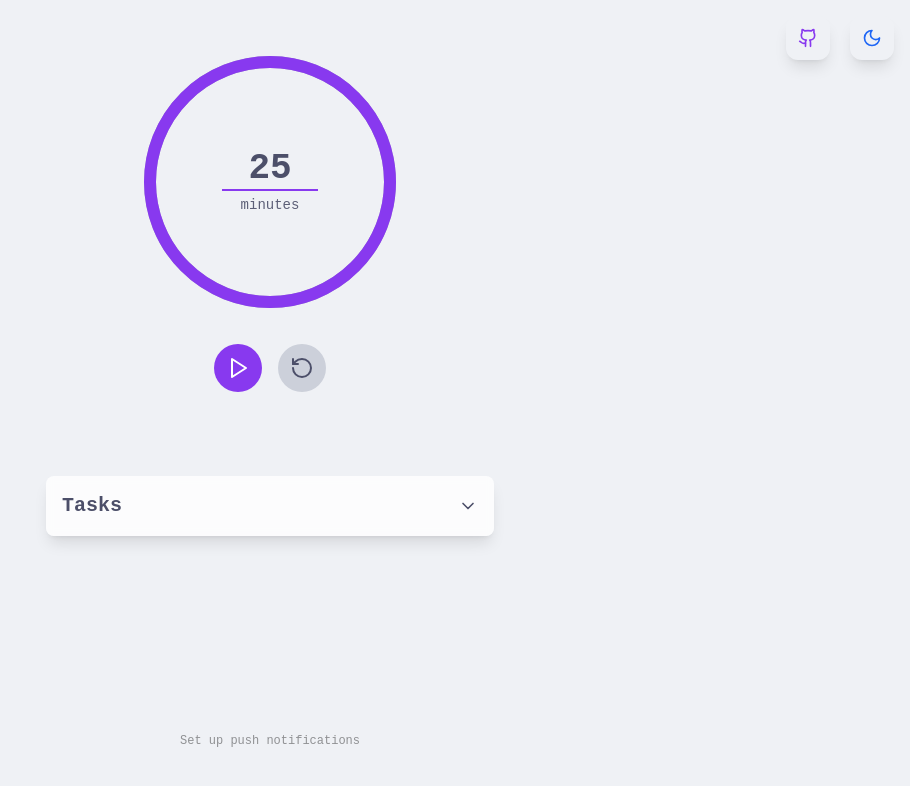
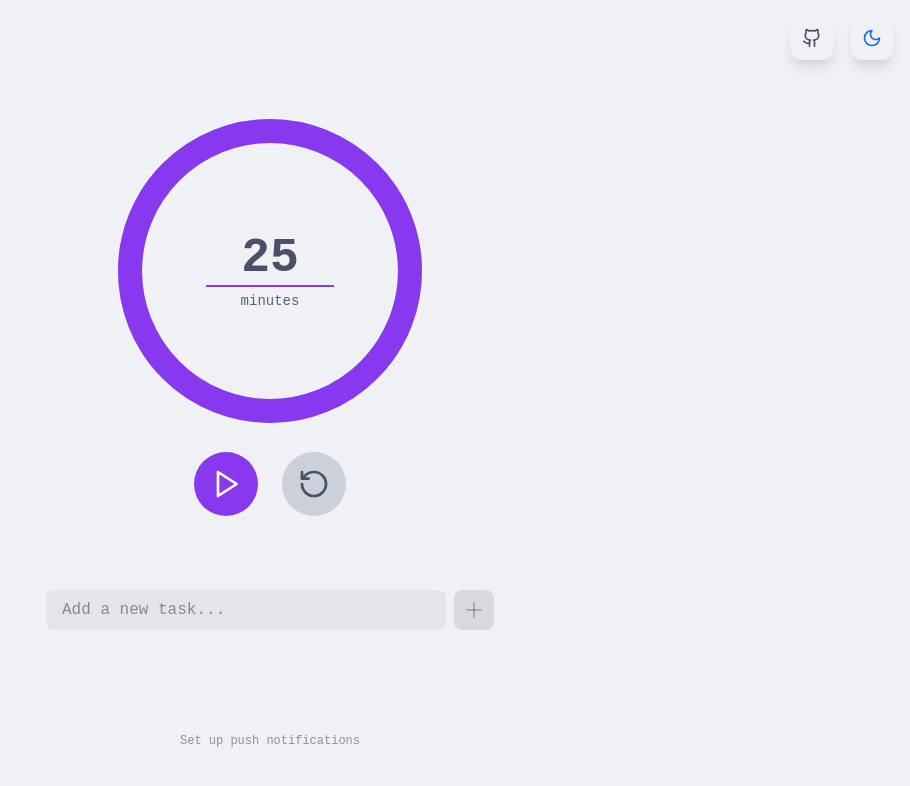
Before and after one commit to lperez37/productivy-clock, a React (Vite) app: page / in a window 1280 px wide. Shown: the top 786 px of the page, without its empty margins (370-1280 px from the left). Built offline with nearby package versions, Linux system fonts and the light colour scheme.

Commit message:
second day adjustments

```diff
--- a/src/App.tsx
+++ b/src/App.tsx
@@ -237,14 +237,16 @@ function App() {
 
   return (
     <div className="min-h-screen transition-colors duration-300">
-      <div className="container mx-auto px-4 py-8 flex flex-col min-h-screen">
-        <ThemeToggle
-          isDark={isDark}
-          onToggle={() => setIsDark((prev: boolean) => !prev)}
-        />
-        <GithubLink url="https://github.com/lperez37/productivy-clock" />
+      <div className="container relative mx-auto px-4 py-8 flex flex-col min-h-screen">
+        <div className="absolute top-4 right-4 flex items-center gap-4">
+          <GithubLink url="https://github.com/lperez37/productivy-clock" />
+          <ThemeToggle
+            isDark={isDark}
+            onToggle={() => setIsDark((prev: boolean) => !prev)}
+          />
+        </div>
 
-        <div className="flex-1 flex flex-col items-center gap-12">
+        <div className="flex-1 flex flex-col items-center gap-12 mt-16">
           <CircularTimer
             initialMinutes={timer.initialTime}
             currentTime={timer.currentTime}
--- a/src/components/CircularTimer.tsx
+++ b/src/components/CircularTimer.tsx
@@ -75,8 +75,14 @@ export const CircularTimer: React.FC<CircularTimerProps> = ({
 
     // Only update initialMinutes if the value is a valid number
     const numValue = parseInt(value);
-    if (!isNaN(numValue) && numValue >= 0 && numValue <= 60) {
+    if (!isNaN(numValue) && numValue >= 0 && numValue <= 9999) {
       setInitialMinutes(numValue);
+    }
+  };
+
+  const handleKeyDown = (e: React.KeyboardEvent<HTMLInputElement>) => {
+    if (e.key === 'Enter') {
+      handlePlayClick();
     }
   };
 
@@ -90,7 +96,7 @@ export const CircularTimer: React.FC<CircularTimerProps> = ({
   };
 
   // Calculate circle dimensions and progress
-  const radius = 120;
+  const radius = 140;
   const circumference = 2 * Math.PI * radius;
   const dashOffset = circumference * (1 - progress);
 
@@ -104,7 +110,7 @@ export const CircularTimer: React.FC<CircularTimerProps> = ({
   // Modify the click handler for the play button
   const handlePlayClick = () => {
     const numValue = parseInt(inputValue);
-    if (isNaN(numValue) || numValue <= 0 || numValue > 60) {
+    if (isNaN(numValue) || numValue <= 0 || numValue > 9999) {
       setIsInvalidAttempt(true);
       return;
     }
@@ -112,23 +118,23 @@ export const CircularTimer: React.FC<CircularTimerProps> = ({
   };
 
   return (
-    <div className={`relative w-[300px] h-[300px] mt-4 sm:mt-0 ${isInvalidAttempt ? 'shake' : ''}`}>
+    <div className={`relative w-[350px] h-[350px] mt-4 sm:mt-0 ${isInvalidAttempt ? 'shake' : ''}`}>
       <svg className={`${isTimeUp ? 'shake' : ''} transform -rotate-90 w-full h-full`}>
         <circle
-          cx="150"
-          cy="150"
+          cx="175"
+          cy="175"
           r={radius}
           stroke="currentColor"
-          strokeWidth="12"
+          strokeWidth="24"
           fill="transparent"
           className="text-[var(--latte-surface0)] dark:text-[var(--mocha-surface0)]"
         />
         <circle
-          cx="150"
-          cy="150"
+          cx="175"
+          cy="175"
           r={radius}
           stroke="currentColor"
-          strokeWidth="12"
+          strokeWidth="24"
           fill="transparent"
           strokeDasharray={circumference}
           strokeDashoffset={dashOffset}
@@ -151,31 +157,32 @@ export const CircularTimer: React.FC<CircularTimerProps> = ({
               type="number"
               value={inputValue}
               onChange={handleInputChange}
-              className="w-24 text-4xl font-bold text-center bg-transparent border-b-2 border-[var(--latte-surface1)] dark:border-[var(--mocha-surface1)] focus:outline-none focus:border-[var(--latte-mauve)] dark:focus:border-[var(--mocha-mauve)]"
-              max="60"
+              onKeyDown={handleKeyDown}
+              className="w-32 text-5xl font-bold text-center bg-transparent border-b-2 border-[var(--latte-surface1)] dark:border-[var(--mocha-surface1)] focus:outline-none focus:border-[var(--latte-mauve)] dark:focus:border-[var(--mocha-mauve)]"
+              max="9999"
               min="1"
             />
             <span className="text-sm text-[var(--latte-subtext1)] dark:text-[var(--mocha-subtext1)] mt-1">minutes</span>
           </div>
         ) : (
-          <div className={`text-4xl font-bold ${!isRunning && !isTimeUp && !inputMode ? 'blink' : ''}`}>
+          <div className={`text-6xl font-bold ${!isRunning && !isTimeUp && !inputMode ? 'blink' : ''}`}>
             {formatTime(currentTime)}
           </div>
         )}
       </div>
 
-      <div className="absolute bottom-[-60px] left-1/2 transform -translate-x-1/2 flex gap-4">
+      <div className="absolute bottom-[-70px] left-1/2 transform -translate-x-1/2 flex gap-6">
         <button
           onClick={isRunning ? onPause : handlePlayClick}
-          className="p-3 rounded-full bg-[var(--latte-mauve)] dark:bg-[var(--mocha-mauve)] text-white transition-colors hover:opacity-90"
+          className="p-4 rounded-full bg-[var(--latte-mauve)] dark:bg-[var(--mocha-mauve)] text-white transition-colors hover:opacity-90"
         >
-          {isRunning ? <Pause size={24} /> : <Play size={24} />}
+          {isRunning ? <Pause size={32} /> : <Play size={32} />}
         </button>
         <button
           onClick={handleReset}
-          className="p-3 rounded-full bg-[var(--latte-surface1)] dark:bg-[var(--mocha-surface1)] transition-colors hover:opacity-90"
+          className="p-4 rounded-full bg-[var(--latte-surface1)] dark:bg-[var(--mocha-surface1)] transition-colors hover:opacity-90"
         >
-          <RotateCcw size={24} />
+          <RotateCcw size={32} />
         </button>
       </div>
     </div>
--- a/src/components/GithubLink.tsx
+++ b/src/components/GithubLink.tsx
@@ -1,6 +1,5 @@
 /**
- * A button component that links to the project's GitHub repository.
- * Styled to match the theme toggle button with Catppuccin colors.
+ * A GitHub link component that displays a GitHub icon with a link to the repository.
  */
 
 import { Github } from 'lucide-react';
@@ -15,10 +14,10 @@ export const GithubLink: React.FC<GithubLinkProps> = ({ url }) => {
       href={url}
       target="_blank"
       rel="noopener noreferrer"
-      className="fixed top-4 right-20 p-3 rounded-xl bg-[var(--latte-base)] dark:bg-[var(--mocha-mantle)] hover:bg-[var(--latte-surface0)] dark:hover:bg-[var(--mocha-surface0)] transition-all duration-300 shadow-lg hover:shadow-xl"
+      className="p-3 rounded-xl bg-[var(--latte-base)] dark:bg-[var(--mocha-mantle)] hover:bg-[var(--latte-surface0)] dark:hover:bg-[var(--mocha-surface0)] transition-all duration-300 shadow-lg hover:shadow-xl"
       aria-label="View source on GitHub"
     >
-      <Github size={20} className="text-[var(--latte-mauve)] dark:text-[var(--mocha-mauve)]" />
+      <Github size={20} />
     </a>
   );
 };
--- a/src/components/TaskList.tsx
+++ b/src/components/TaskList.tsx
@@ -8,22 +8,28 @@
  * - Responsive design with Catppuccin theme
  */
 
-import { useState, useRef, useEffect } from 'react';
-import { ChevronDown, ChevronUp, Check, Plus, Trash2, Pencil } from 'lucide-react';
+import { useState } from 'react';
+import { DndContext, closestCenter, KeyboardSensor, PointerSensor, useSensor, useSensors } from '@dnd-kit/core';
+import { arrayMove, SortableContext, sortableKeyboardCoordinates, verticalListSortingStrategy } from '@dnd-kit/sortable';
+import { useSortable } from '@dnd-kit/sortable';
+import { CSS } from '@dnd-kit/utilities';
+import { Check, Pencil, Trash2, GripVertical, Plus } from 'lucide-react';
+import { Task } from '../types';
 import { Dialog } from '@headlessui/react';
-import { DndContext, DragEndEvent, closestCenter } from '@dnd-kit/core';
-import { SortableContext, verticalListSortingStrategy, useSortable } from '@dnd-kit/sortable';
-import { CSS } from '@dnd-kit/utilities';
-import { Task } from '../types';
 
 interface TaskListProps {
   tasks: Task[];
   onAddTask: (text: string) => void;
   onToggleTask: (id: string) => void;
   onClearTasks: () => void;
-  onUpdateTask?: (id: string, text: string) => void;
-  onDeleteTask?: (id: string) => void;
-  onReorderTasks?: (tasks: Task[]) => void;
+  onUpdateTask: (id: string, text: string) => void;
+  onDeleteTask: (id: string) => void;
+  onReorderTasks: (tasks: Task[]) => void;
+}
+
+interface EditingTask {
+  id: string;
+  text: string;
 }
 
 interface SortableTaskItemProps {
@@ -31,8 +37,8 @@ interface SortableTaskItemProps {
   onToggle: (id: string) => void;
   onEdit: (id: string, text: string) => void;
   onDelete: (id: string) => void;
-  editingTask: { id: string; text: string } | null;
-  removingTaskId: string | null;
+  editingTask?: EditingTask;
+  removingTaskId?: string;
 }
 
 const SortableTaskItem = ({ task, onToggle, onEdit, onDelete, editingTask, removingTaskId }: SortableTaskItemProps) => {
@@ -52,33 +58,19 @@ const SortableTaskItem = ({ task, onToggle, onEdit, onDelete, editingTask, remov
   };
 
   return (
-    <li
+    <div
       ref={setNodeRef}
       style={style}
-      data-task-id={task.id}
-      className={`task-item flex items-center gap-2 p-3 rounded-lg bg-black/5 dark:bg-[var(--mocha-base)] hover:bg-black/10 dark:hover:bg-[var(--mocha-mantle)] transition-colors ${
+      className={`group flex items-center gap-3 p-3 bg-black/5 dark:bg-[var(--mocha-surface0)] rounded-lg ${
         removingTaskId === task.id ? 'animate-fadeOut' : ''
       }`}
     >
       <button
         {...attributes}
         {...listeners}
-        className="p-1 cursor-grab active:cursor-grabbing text-black/40 dark:text-[var(--mocha-subtext1)] hover:text-black/60 dark:hover:text-[var(--mocha-text)] transition-colors"
+        className="p-1 text-black/20 dark:text-[var(--mocha-subtext0)] hover:text-black/40 dark:hover:text-[var(--mocha-subtext1)] transition-colors cursor-grab active:cursor-grabbing"
       >
-        <div className="flex flex-col gap-0.5">
-          <div className="flex gap-0.5">
-            <div className="w-1.5 h-1.5 rounded-full bg-current"></div>
-            <div className="w-1.5 h-1.5 rounded-full bg-current"></div>
-          </div>
-          <div className="flex gap-0.5">
-            <div className="w-1.5 h-1.5 rounded-full bg-current"></div>
-            <div className="w-1.5 h-1.5 rounded-full bg-current"></div>
-          </div>
-          <div className="flex gap-0.5">
-            <div className="w-1.5 h-1.5 rounded-full bg-current"></div>
-            <div className="w-1.5 h-1.5 rounded-full bg-current"></div>
-          </div>
-        </div>
+        <GripVertical size={14} />
       </button>
       <button
         onClick={() => onToggle(task.id)}
@@ -121,7 +113,7 @@ const SortableTaskItem = ({ task, onToggle, onEdit, onDelete, editingTask, remov
           <Trash2 size={16} />
         </button>
       </div>
-    </li>
+    </div>
   );
 };
 
@@ -134,131 +126,95 @@ export const TaskList: React.FC<TaskListProps> = ({
   onDeleteTask,
   onReorderTasks,
 }) => {
-  const [isExpanded, setIsExpanded] = useState(false);
-  const [newTask, setNewTask] = useState('');
-  const [isModalOpen, setIsModalOpen] = useState(false);
-  const [editingTask, setEditingTask] = useState<{ id: string; text: string } | null>(null);
-  const [removingTaskId, setRemovingTaskId] = useState<string | null>(null);
-  const contentRef = useRef<HTMLDivElement>(null);
-  const [contentHeight, setContentHeight] = useState<number | undefined>(undefined);
+  const [newTaskText, setNewTaskText] = useState('');
+  const [editingTask, setEditingTask] = useState<EditingTask>();
+  const [removingTaskId, setRemovingTaskId] = useState<string>();
+  const [showClearConfirm, setShowClearConfirm] = useState(false);
+  const [showUncheckConfirm, setShowUncheckConfirm] = useState(false);
 
-  useEffect(() => {
-    if (contentRef.current) {
-      const height = contentRef.current.scrollHeight;
-      setContentHeight(height);
-    }
-  }, [tasks, isExpanded]);
+  const sensors = useSensors(
+    useSensor(PointerSensor),
+    useSensor(KeyboardSensor, {
+      coordinateGetter: sortableKeyboardCoordinates,
+    })
+  );
 
-  const handleSubmit = (e: React.FormEvent) => {
-    e.preventDefault();
-    if (newTask.trim()) {
-      onAddTask(newTask.trim());
-      setNewTask('');
+  const handleDragEnd = (event: any) => {
+    const { active, over } = event;
+
+    if (active.id !== over.id) {
+      const oldIndex = tasks.findIndex((task) => task.id === active.id);
+      const newIndex = tasks.findIndex((task) => task.id === over.id);
+      onReorderTasks(arrayMove(tasks, oldIndex, newIndex));
     }
   };
 
-  const handleClearTasks = () => {
-    const taskElements = document.querySelectorAll('.task-item');
-    taskElements.forEach((el) => {
-      (el as HTMLElement).style.animation = 'fadeOut 0.5s forwards';
-    });
-    setTimeout(() => {
-      setIsModalOpen(false);
-      onClearTasks();
-    }, 500);
+  const handleAddTask = (e: React.FormEvent) => {
+    e.preventDefault();
+    if (newTaskText.trim()) {
+      onAddTask(newTaskText.trim());
+      setNewTaskText('');
+    }
+  };
+
+  const handleEditTask = (id: string, text: string) => {
+    if (editingTask?.id === id) {
+      onUpdateTask(id, text);
+      setEditingTask(undefined);
+    } else {
+      setEditingTask({ id, text });
+    }
   };
 
   const handleDeleteTask = (id: string) => {
     setRemovingTaskId(id);
     setTimeout(() => {
-      if (onDeleteTask) {
       onDeleteTask(id);
-      }
-      setRemovingTaskId(null);
+      setRemovingTaskId(undefined);
     }, 500);
   };
 
-  const handleEditTask = (id: string, text: string) => {
-    if (editingTask?.id === id) {
-      if (onUpdateTask && editingTask.text.trim()) {
-        onUpdateTask(id, editingTask.text);
+  const handleUncheckAll = () => {
+    tasks.forEach(task => {
+      if (task.completed) {
+        onToggleTask(task.id);
       }
-      setEditingTask(null);
-    } else {
-      setEditingTask({ id, text });
-    }
+    });
+    setShowUncheckConfirm(false);
   };
 
-  const handleDragEnd = (event: DragEndEvent) => {
-    const { active, over } = event;
-
-    if (over && active.id !== over.id) {
-      const oldIndex = tasks.findIndex((task) => task.id === active.id);
-      const newIndex = tasks.findIndex((task) => task.id === over.id);
-
-      const newTasks = [...tasks];
-      const [movedTask] = newTasks.splice(oldIndex, 1);
-      newTasks.splice(newIndex, 0, movedTask);
-
-      if (onReorderTasks) {
-        onReorderTasks(newTasks);
-      }
-    }
-  };
+  const hasCompletedTasks = tasks.some(task => task.completed);
 
   return (
     <div className="w-full max-w-md mx-auto mt-24">
-      <div className="relative">
-        <div className="relative bg-white/80 dark:bg-[var(--mocha-surface0)] backdrop-blur-sm rounded-lg shadow-lg">
-          <button
-            onClick={() => setIsExpanded(!isExpanded)}
-            className="w-full flex items-center justify-between p-4 rounded-lg transition-all hover:bg-black/5 dark:hover:bg-[var(--mocha-surface1)]"
-          >
-            <span className="text-xl font-semibold">Tasks</span>
-            {isExpanded ? <ChevronUp size={20} /> : <ChevronDown size={20} />}
-          </button>
-
-          <div
-            className="overflow-hidden transition-[height,opacity] duration-300 ease-in-out"
-            style={{
-              height: isExpanded ? contentHeight : 0,
-              opacity: isExpanded ? 1 : 0
-            }}
-          >
-            <div ref={contentRef} className="p-4">
-              <div className="flex justify-between items-center mb-4">
-                <form onSubmit={handleSubmit} className="flex gap-2 flex-1">
+      <form onSubmit={handleAddTask} className="mb-6 flex gap-2">
         <input
           type="text"
-                    value={newTask}
-                    onChange={(e) => setNewTask(e.target.value)}
+          value={newTaskText}
+          onChange={(e) => setNewTaskText(e.target.value)}
           placeholder="Add a new task..."
-                    className="flex-1 px-4 py-2 rounded-lg bg-black/5 dark:bg-[var(--mocha-base)] focus:outline-none focus:ring-2 focus:ring-[var(--latte-mauve)] dark:focus:ring-[var(--mocha-mauve)] placeholder-black/40 dark:placeholder-[var(--mocha-subtext1)]"
+          className="flex-1 px-4 py-2 rounded-lg bg-black/5 dark:bg-[var(--mocha-surface0)] placeholder-black/40 dark:placeholder-[var(--mocha-subtext0)] focus:outline-none focus:ring-2 focus:ring-[var(--latte-mauve)] dark:focus:ring-[var(--mocha-mauve)]"
         />
         <button
           type="submit"
-                    disabled={!newTask.trim()}
+          disabled={!newTaskText.trim()}
           className={`p-2 rounded-lg ${
-                      newTask.trim()
-                        ? 'bg-[var(--latte-mauve)] dark:bg-[var(--mocha-green)] text-white dark:text-[var(--mocha-base)] hover:opacity-90'
-                        : 'bg-black/10 dark:bg-[var(--mocha-mantle)] text-black/20 dark:text-[var(--mocha-subtext1)] cursor-not-allowed'
+            newTaskText.trim()
+              ? 'bg-[var(--latte-mauve)] dark:bg-[var(--mocha-mauve)] text-white hover:opacity-90'
+              : 'bg-black/10 dark:bg-[var(--mocha-surface0)] text-black/20 dark:text-[var(--mocha-subtext0)] cursor-not-allowed'
           } transition-colors`}
         >
-                    <Plus size={20} />
+          <Plus size={24} />
         </button>
       </form>
-              </div>
 
-              <div className="transition-[height] duration-200 ease-in-out">
       <DndContext
+        sensors={sensors}
         collisionDetection={closestCenter}
         onDragEnd={handleDragEnd}
       >
-                  <SortableContext
-                    items={tasks}
-                    strategy={verticalListSortingStrategy}
-                  >
-                    <ul className="space-y-2">
+        <SortableContext items={tasks} strategy={verticalListSortingStrategy}>
+          <div className="space-y-3">
             {tasks.map((task) => (
               <SortableTaskItem
                 key={task.id}
@@ -270,42 +226,88 @@ export const TaskList: React.FC<TaskListProps> = ({
                 removingTaskId={removingTaskId}
               />
             ))}
-                    </ul>
+          </div>
         </SortableContext>
       </DndContext>
+
+      {tasks.length > 0 && (
+        <div className="flex justify-end gap-4 mt-6">
+          {hasCompletedTasks && (
+            <button
+              onClick={() => setShowUncheckConfirm(true)}
+              className="text-xs text-[var(--latte-subtext1)] dark:text-[var(--mocha-subtext1)] hover:text-[var(--latte-text)] dark:hover:text-[var(--mocha-text)] transition-colors"
+            >
+              Uncheck all
+            </button>
+          )}
+          <button
+            onClick={() => setShowClearConfirm(true)}
+            className="text-xs text-[var(--latte-subtext1)] dark:text-[var(--mocha-subtext1)] hover:text-[var(--latte-text)] dark:hover:text-[var(--mocha-text)] transition-colors"
+          >
+            Clear all
+          </button>
         </div>
-            </div>
-          </div>
-        </div>
-      </div>
+      )}
 
       <Dialog
-        open={isModalOpen}
-        onClose={() => setIsModalOpen(false)}
+        open={showClearConfirm}
+        onClose={() => setShowClearConfirm(false)}
         className="relative z-50"
       >
         <div className="fixed inset-0 bg-black/30" aria-hidden="true" />
         <div className="fixed inset-0 flex items-center justify-center p-4">
-          <Dialog.Panel className="mx-auto max-w-sm rounded-lg bg-white/90 dark:bg-[var(--mocha-surface0)] backdrop-blur-sm p-6 shadow-xl">
-            <Dialog.Title className="text-lg font-medium mb-4">
-              Clear all tasks?
-            </Dialog.Title>
-            <Dialog.Description className="mb-4 text-black/60 dark:text-[var(--mocha-subtext1)]">
-              Are you sure you want to delete all tasks? This action cannot be undone.
+          <Dialog.Panel className="mx-auto max-w-sm rounded-lg bg-white dark:bg-[var(--mocha-mantle)] p-6">
+            <Dialog.Title className="text-lg font-medium">Clear all tasks?</Dialog.Title>
+            <Dialog.Description className="mt-2 text-sm text-[var(--latte-subtext1)] dark:text-[var(--mocha-subtext1)]">
+              This action cannot be undone.
             </Dialog.Description>
 
-            <div className="flex justify-end gap-3">
+            <div className="mt-4 flex justify-end gap-3">
               <button
-                onClick={() => setIsModalOpen(false)}
-                className="px-4 py-2 rounded-lg bg-black/5 hover:bg-black/10 dark:bg-[var(--mocha-base)] dark:hover:bg-[var(--mocha-mantle)] transition-colors"
+                onClick={() => setShowClearConfirm(false)}
+                className="px-3 py-1.5 text-sm rounded-lg bg-black/5 hover:bg-black/10 dark:bg-[var(--mocha-surface0)] dark:hover:bg-[var(--mocha-surface1)] transition-colors"
               >
                 Cancel
               </button>
               <button
-                onClick={handleClearTasks}
-                className="px-4 py-2 rounded-lg bg-[var(--latte-red)] hover:bg-[var(--latte-maroon)] dark:bg-[var(--mocha-red)] dark:hover:bg-[var(--mocha-maroon)] text-white transition-colors"
+                onClick={() => {
+                  onClearTasks();
+                  setShowClearConfirm(false);
+                }}
+                className="px-3 py-1.5 text-sm rounded-lg bg-[var(--latte-red)] dark:bg-[var(--mocha-red)] text-white transition-colors hover:opacity-90"
               >
-                Delete All
+                Clear all
+              </button>
+            </div>
+          </Dialog.Panel>
+        </div>
+      </Dialog>
+
+      <Dialog
+        open={showUncheckConfirm}
+        onClose={() => setShowUncheckConfirm(false)}
+        className="relative z-50"
+      >
+        <div className="fixed inset-0 bg-black/30" aria-hidden="true" />
+        <div className="fixed inset-0 flex items-center justify-center p-4">
+          <Dialog.Panel className="mx-auto max-w-sm rounded-lg bg-white dark:bg-[var(--mocha-mantle)] p-6">
+            <Dialog.Title className="text-lg font-medium">Uncheck all tasks?</Dialog.Title>
+            <Dialog.Description className="mt-2 text-sm text-[var(--latte-subtext1)] dark:text-[var(--mocha-subtext1)]">
+              This action cannot be undone.
+            </Dialog.Description>
+
+            <div className="mt-4 flex justify-end gap-3">
+              <button
+                onClick={() => setShowUncheckConfirm(false)}
+                className="px-3 py-1.5 text-sm rounded-lg bg-black/5 hover:bg-black/10 dark:bg-[var(--mocha-surface0)] dark:hover:bg-[var(--mocha-surface1)] transition-colors"
+              >
+                Cancel
+              </button>
+              <button
+                onClick={handleUncheckAll}
+                className="px-3 py-1.5 text-sm rounded-lg bg-[var(--latte-mauve)] dark:bg-[var(--mocha-mauve)] text-white transition-colors hover:opacity-90"
+              >
+                Uncheck all
               </button>
             </div>
           </Dialog.Panel>
--- a/src/components/ThemeToggle.tsx
+++ b/src/components/ThemeToggle.tsx
@@ -15,7 +15,7 @@ export const ThemeToggle: React.FC<ThemeToggleProps> = ({ isDark, onToggle }) =>
   return (
     <button
       onClick={onToggle}
-      className="fixed top-4 right-4 p-3 rounded-xl bg-[var(--latte-base)] dark:bg-[var(--mocha-mantle)] hover:bg-[var(--latte-surface0)] dark:hover:bg-[var(--mocha-surface0)] transition-all duration-300 shadow-lg hover:shadow-xl"
+      className="p-3 rounded-xl bg-[var(--latte-base)] dark:bg-[var(--mocha-mantle)] hover:bg-[var(--latte-surface0)] dark:hover:bg-[var(--mocha-surface0)] transition-all duration-300 shadow-lg hover:shadow-xl"
       aria-label="Toggle theme"
     >
       {isDark ? (
```
Lines whose indentation alone changed are shown as unchanged.
